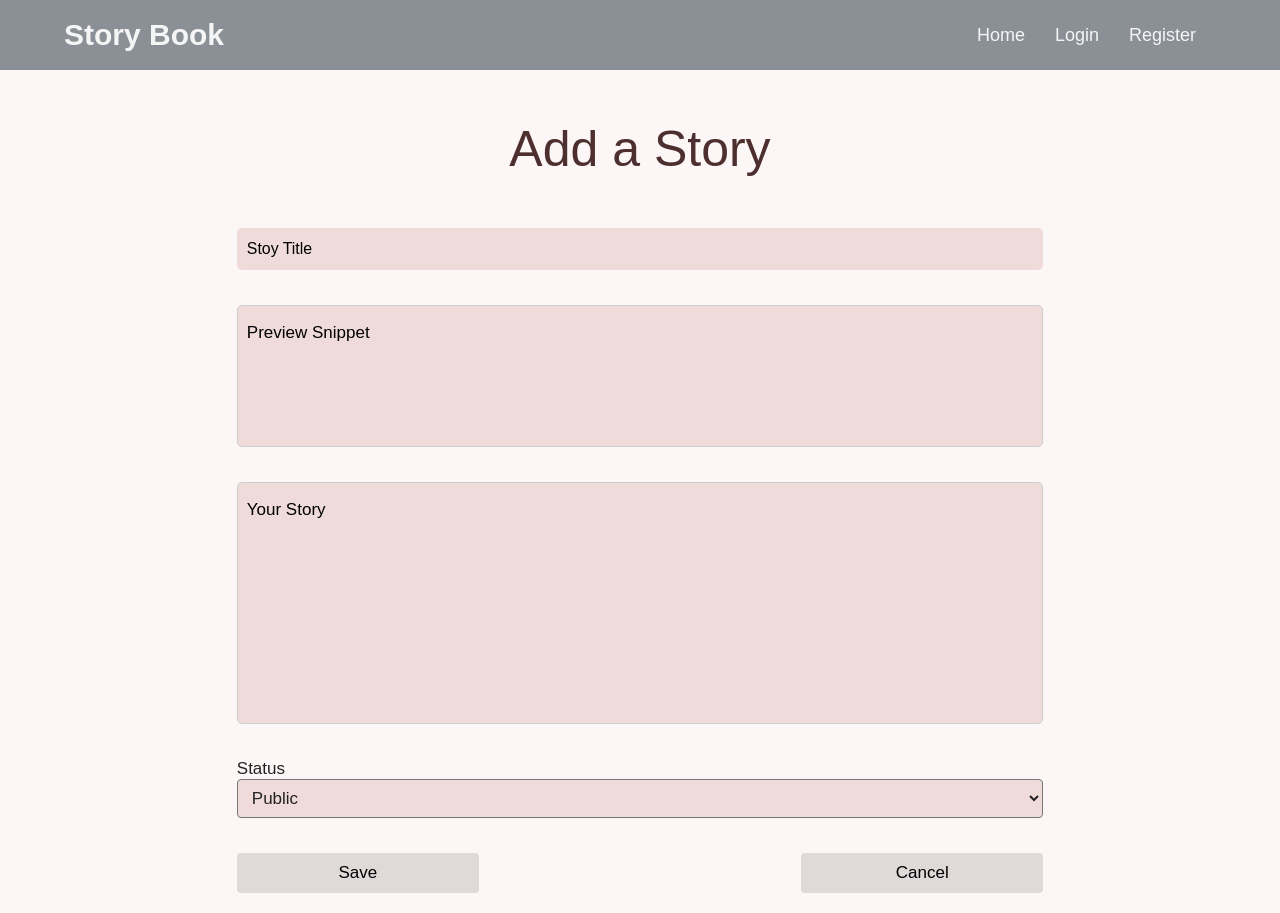
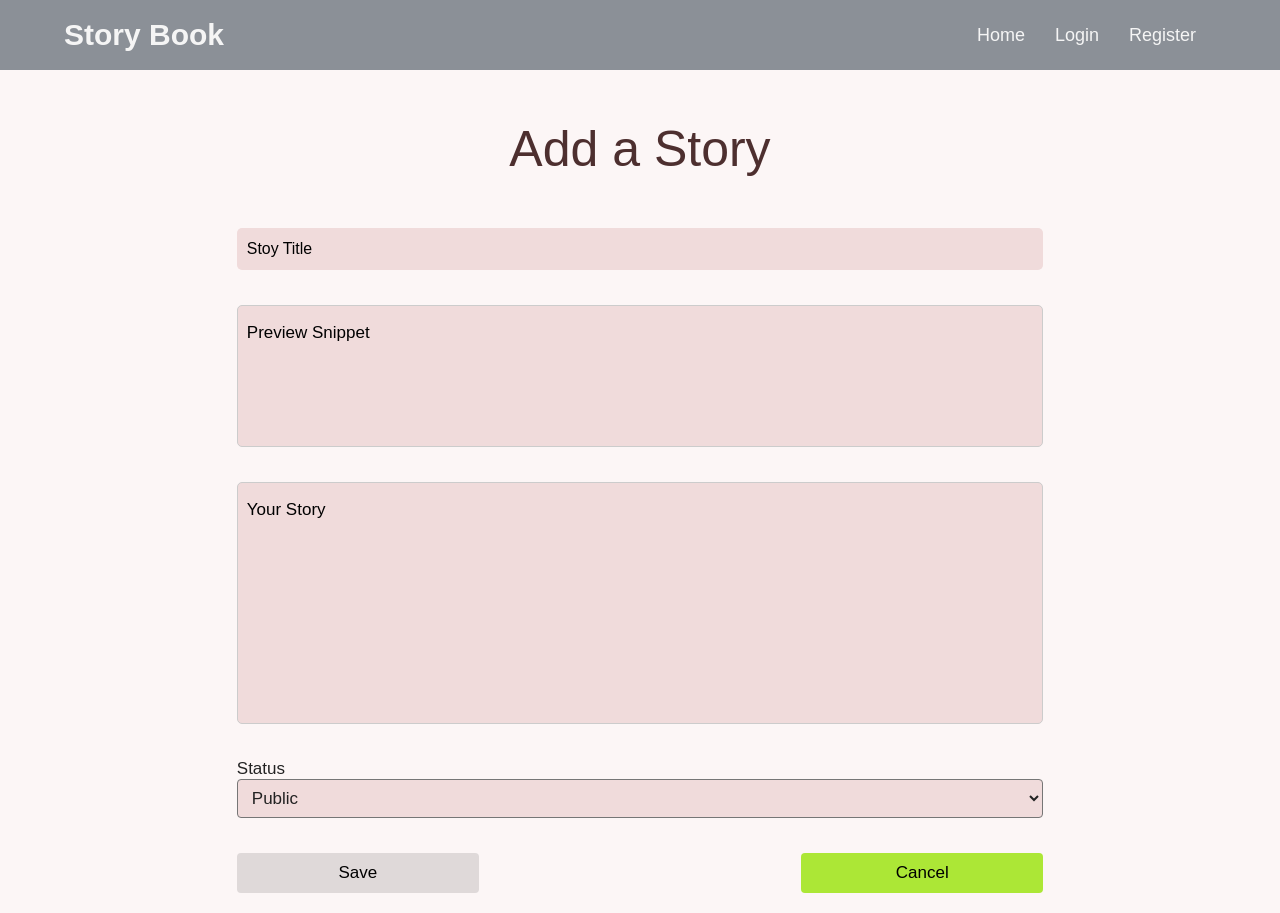
Before and after one commit to BrainDoe/storybook-angular, an Angular app: page /post-form in a window 1280 px wide. Built offline with nearby package versions, Linux system fonts and the light colour scheme.

Commit message:
Adjusted the cancel button on the post-form component

```diff
--- a/src/app/pages/post-form/post-form.component.css
+++ b/src/app/pages/post-form/post-form.component.css
@@ -104,6 +104,15 @@ form .form-group {
   cursor: pointer;
 }
 
+.button-group button.cancel {
+  background-color: rgb(172, 231, 54);
+}
+
+.button-group button.cancel:hover{
+  background: linear-gradient(115deg, #17f517 10%, #856f8d 90%);
+  cursor: pointer;
+  color: whitesmoke;
+}
 .button-group button:hover{
   background: linear-gradient(115deg, #bcbebe 10%, #905ca3 90%);
   cursor: pointer;
--- a/src/app/pages/post-form/post-form.component.html
+++ b/src/app/pages/post-form/post-form.component.html
@@ -39,7 +39,7 @@
       </div>
       <div class="button-group">
         <button>Save</button>
-        <button>Cancel</button>
+        <button class="cancel">Cancel</button>
       </div>
     </form>
   </div>
```
